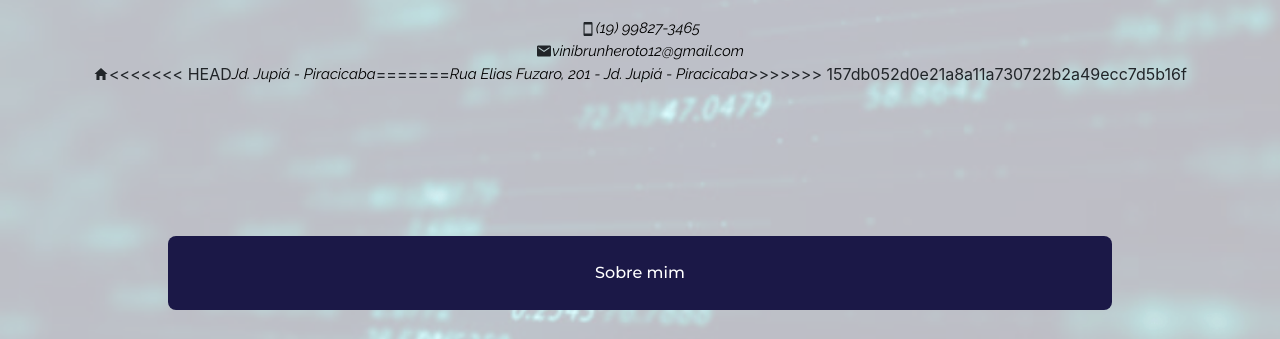
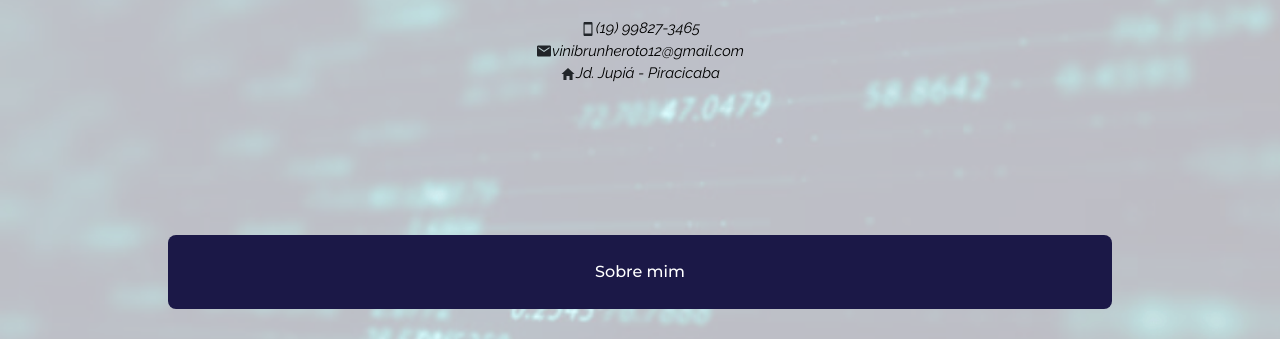
Before and after one commit to ViniciusBrunheroto/linktree-pessoal, a plain HTML site: page index.html in a window 1280 px wide. Shown: the part 431-770 px from the top of the page. Drawn offline with nearby package versions, Linux system fonts and the light colour scheme.

Commit message:
Update linktree

```diff
--- a/index.html
+++ b/index.html
@@ -37,12 +37,7 @@
                 </div>
                 <div class="d-flex flex-row justify-content-center align-items-center">
                   <ion-icon name="home"></ion-icon>
-<<<<<<< HEAD
-                  <a href="https://maps.app.goo.gl/Gaui7NRxvHsSbhjV7"><p> Jd. Jupiá - Piracicaba</p></a>
-=======
-                  <a href="https://maps.app.goo.gl/Gaui7NRxvHsSbhjV7"><p>Rua Elias Fuzaro, 201
-                  - Jd. Jupiá - Piracicaba</p></a>
->>>>>>> 157db052d0e21a8a11a730722b2a49ecc7d5b16f
+                  <a href="https://maps.app.goo.gl/Gaui7NRxvHsSbhjV7"><p>Jd. Jupiá - Piracicaba</p></a>
                 </div>
             </div>
         </div>
```
